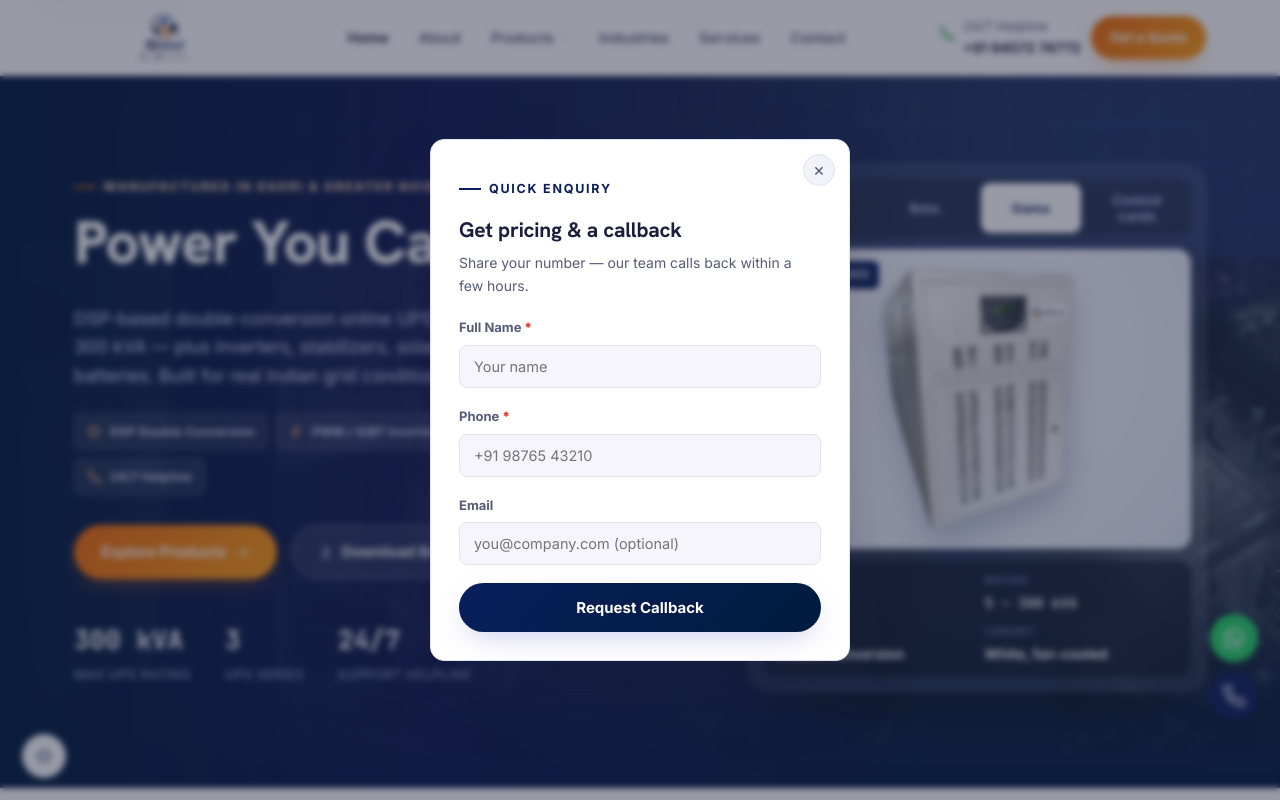
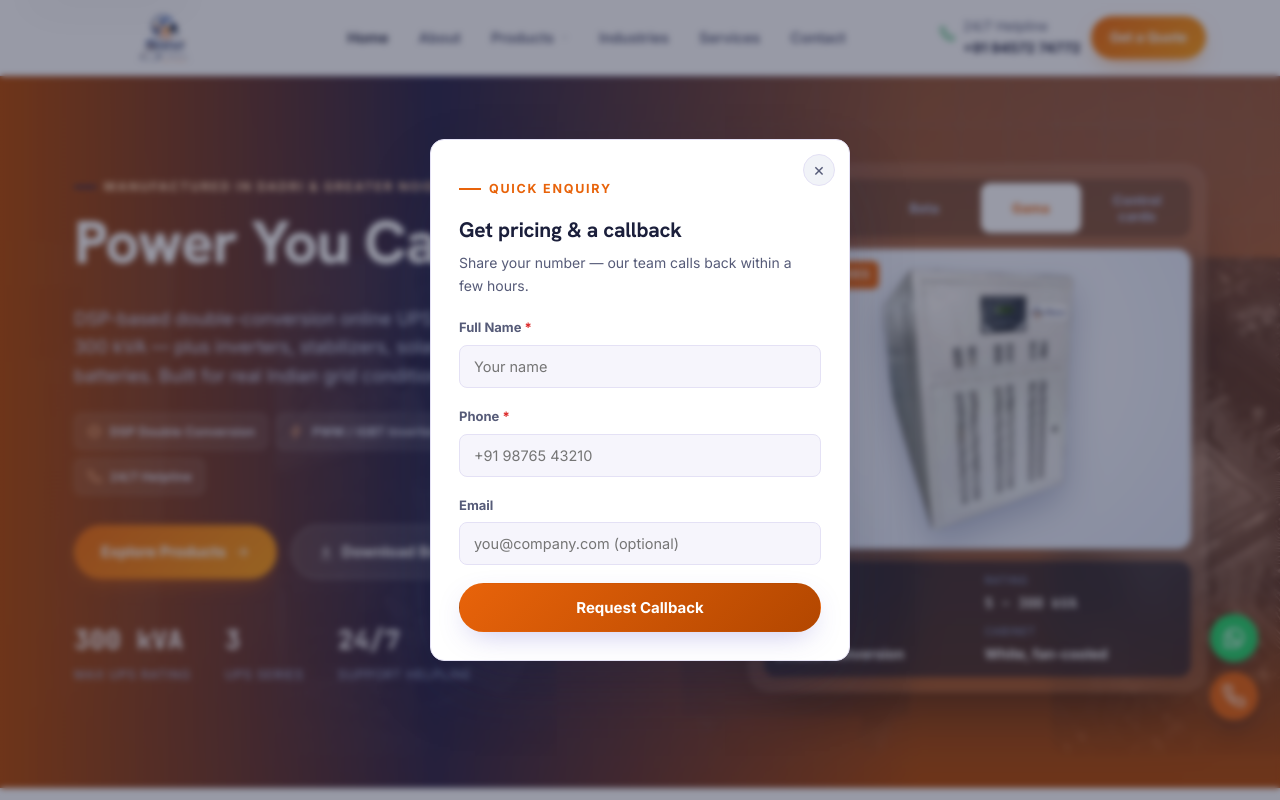
Before and after one commit to Anand78402/shivi-electronics-website, a plain HTML site: page index.html in a window 1280 px wide. Shown: the top 800 px of the page. Drawn offline with nearby package versions, Linux system fonts and the light colour scheme.

Commit message:
Use Sunrise theme as the fixed site theme; remove theme picker

```diff
--- a/assets/css/style.css
+++ b/assets/css/style.css
@@ -13,9 +13,9 @@
   --text: #1b1f3b;
   --text-dim: #565b78;
   --text-faint: #8b90a8;
-  --purple: #6c5ce7;
-  --purple-deep: #4b3fc4;
-  --orange: #ffb65a;
+  --purple: #e8630a;
+  --purple-deep: #b34700;
+  --orange: #0a1f5c;
   --green: #16a34a;
   --red: #dc2626;
   --radius: 14px;
@@ -638,45 +638,6 @@ button { font-family: inherit; }
 }
 .to-top.show { opacity: 1; visibility: visible; transform: translateY(0); }
 
-/* ==================== Theme picker widget ==================== */
-.theme-toggle {
-  position: fixed;
-  left: 22px; bottom: 22px;
-  width: 44px; height: 44px;
-  border-radius: 50%;
-  background: var(--panel);
-  border: 1px solid var(--border);
-  color: var(--purple);
-  display: flex; align-items: center; justify-content: center;
-  cursor: pointer;
-  box-shadow: var(--shadow);
-  z-index: 90;
-}
-.theme-toggle:hover { border-color: var(--purple); }
-.theme-panel {
-  position: fixed;
-  left: 22px; bottom: 76px;
-  width: 224px;
-  background: var(--panel);
-  border: 1px solid var(--border);
-  border-radius: var(--radius);
-  box-shadow: var(--shadow);
-  padding: 14px;
-  z-index: 90;
-}
-.theme-panel-label { font-size: 11.5px; font-weight: 700; text-transform: uppercase; letter-spacing: .08em; color: var(--text-faint); margin-bottom: 10px; }
-.theme-swatch-btn {
-  display: flex; align-items: center; gap: 8px;
-  width: 100%; text-align: left;
-  padding: 8px 10px; margin-bottom: 4px;
-  border-radius: 10px; border: 1px solid transparent;
-  background: none; cursor: pointer;
-  font-size: 13px; color: var(--text-dim);
-}
-.theme-swatch-btn:hover { background: var(--panel-2); }
-.theme-swatch-btn.active { border-color: var(--purple); background: var(--panel-2); color: var(--text); font-weight: 700; }
-.theme-swatch-dot { width: 14px; height: 14px; border-radius: 50%; flex-shrink: 0; border: 1px solid rgba(0,0,0,.08); }
-
 /* ==================== Responsive ==================== */
 @media (max-width: 980px) {
   .grid-4 { grid-template-columns: repeat(2, 1fr); }
--- a/assets/js/theme-picker.js
+++ /dev/null
@@ -1,64 +0,0 @@
-document.addEventListener('DOMContentLoaded', function () {
-  var STORAGE_KEY = 'shiviTheme';
-  var themes = [
-    { name: 'Navy Classic', purple: '#0a1f5c', purpleDeep: '#001b3d', orange: '#f47c0c' },
-    { name: 'Electric Blue', purple: '#1a56db', purpleDeep: '#0f2f8c', orange: '#ff8a1e' },
-    { name: 'Navy & Amber', purple: '#0f2a63', purpleDeep: '#071640', orange: '#ffab40' },
-    { name: 'Monochrome Navy', purple: '#13294b', purpleDeep: '#060f24', orange: '#e8672b' },
-    { name: 'Sunrise', purple: '#e8630a', purpleDeep: '#b34700', orange: '#0a1f5c' }
-  ];
-
-  function applyTheme(i) {
-    var t = themes[i];
-    if (!t) return;
-    document.documentElement.style.setProperty('--purple', t.purple);
-    document.documentElement.style.setProperty('--purple-deep', t.purpleDeep);
-    document.documentElement.style.setProperty('--orange', t.orange);
-    document.querySelectorAll('.theme-swatch-btn').forEach(function (el, idx) {
-      el.classList.toggle('active', idx === i);
-    });
-    try { localStorage.setItem(STORAGE_KEY, String(i)); } catch (e) {}
-  }
-
-  var toggle = document.createElement('button');
-  toggle.type = 'button';
-  toggle.className = 'theme-toggle';
-  toggle.setAttribute('aria-label', 'Choose color theme');
-  toggle.innerHTML = '<svg class="icon icon-sm" viewBox="0 0 24 24"><circle cx="12" cy="12" r="9"/><circle cx="9" cy="9.5" r="1.3" fill="currentColor" stroke="none"/><circle cx="14.5" cy="8.5" r="1.3" fill="currentColor" stroke="none"/><circle cx="16" cy="13" r="1.3" fill="currentColor" stroke="none"/><circle cx="9.5" cy="15" r="1.3" fill="currentColor" stroke="none"/></svg>';
-
-  var panel = document.createElement('div');
-  panel.className = 'theme-panel';
-  panel.hidden = true;
-
-  var label = document.createElement('div');
-  label.className = 'theme-panel-label';
-  label.textContent = 'Choose a theme';
-  panel.appendChild(label);
-
-  themes.forEach(function (t, i) {
-    var btn = document.createElement('button');
-    btn.type = 'button';
-    btn.className = 'theme-swatch-btn';
-    btn.innerHTML =
-      '<span class="theme-swatch-dot" style="background:' + t.purple + '"></span>' +
-      '<span class="theme-swatch-dot" style="background:' + t.orange + '"></span>' +
-      '<span class="theme-swatch-name">' + t.name + '</span>';
-    btn.addEventListener('click', function () { applyTheme(i); });
-    panel.appendChild(btn);
-  });
-
-  document.body.appendChild(toggle);
-  document.body.appendChild(panel);
-
-  toggle.addEventListener('click', function (e) {
-    e.stopPropagation();
-    panel.hidden = !panel.hidden;
-  });
-  document.addEventListener('click', function (e) {
-    if (!panel.hidden && !panel.contains(e.target) && e.target !== toggle) panel.hidden = true;
-  });
-
-  var saved = null;
-  try { saved = localStorage.getItem(STORAGE_KEY); } catch (e) {}
-  applyTheme(saved !== null ? parseInt(saved, 10) : 0);
-});
```
Also changed, not shown: about.html (+1 -2 lines), contact.html (+1 -2 lines), index.html (+1 -2 lines), industries.html (+1 -2 lines), products.html (+1 -2 lines), services.html (+1 -2 lines).
